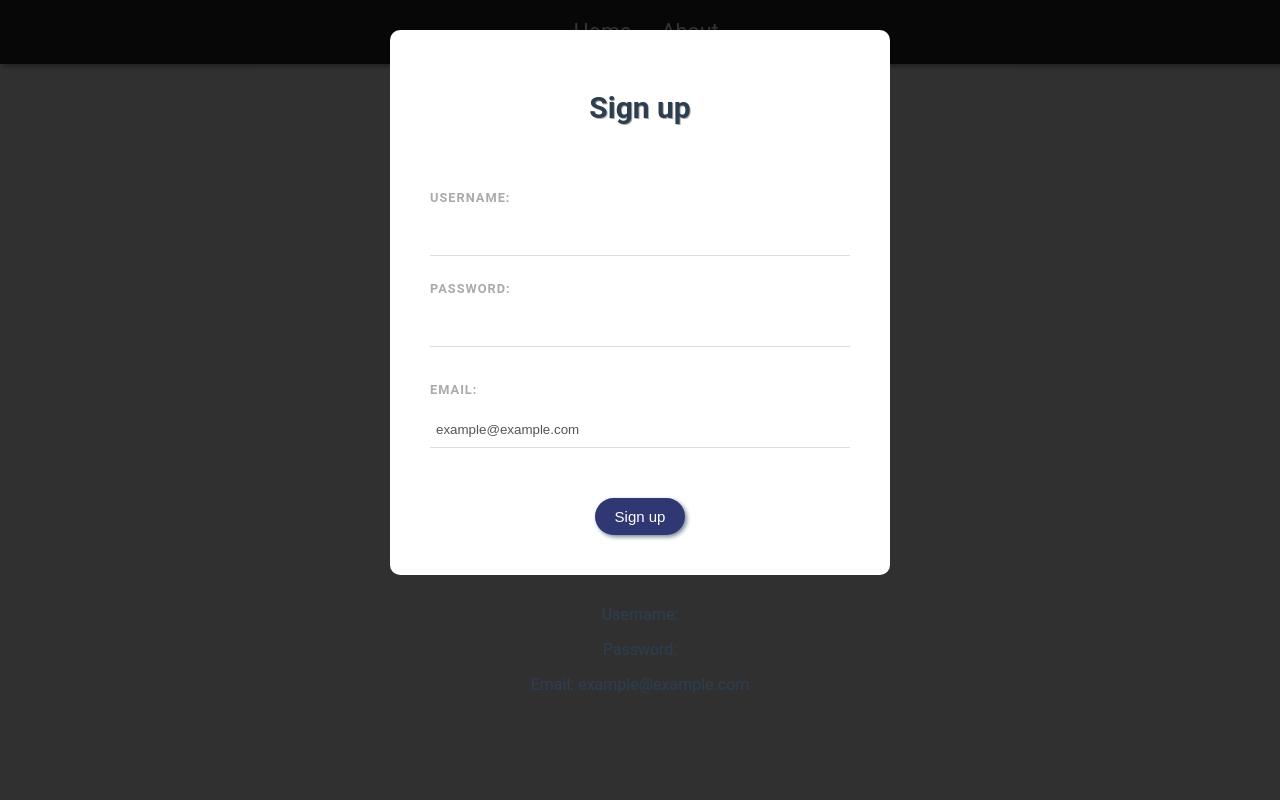
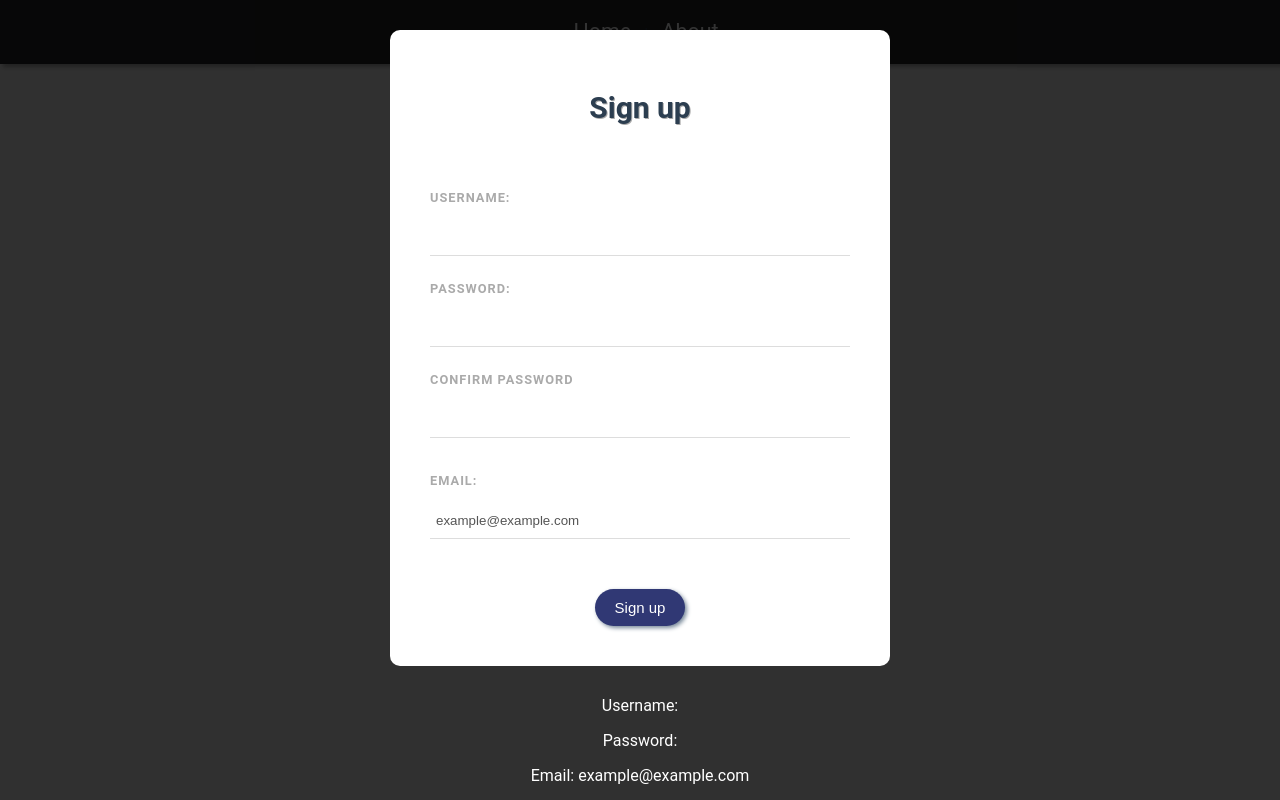
Before and after one commit to AlexKanakis5/Web, a Vue app in the folder Vue/VueTest/router-test/: page / in a window 1280 px wide. Both pictures are taken after a click on the button "SIGN UP". Shown: the top 800 px of the page. Built offline with nearby package versions, Linux system fonts and the light colour scheme.

Commit message:
added some validation (needs fixing)

```diff
--- a/Vue/VueTest/router-test/src/components/Signup.vue
+++ b/Vue/VueTest/router-test/src/components/Signup.vue
@@ -1,5 +1,5 @@
 /* TODO:
-
+        FIX VALIDATION
 
 */
 
@@ -26,8 +26,10 @@ input fields και ισως να τα χειριστούμε στη βάση δ
             <input type="username" required v-model="username">
             <label>Password:</label>
             <input type="password" required v-model="password">
-            <!-- Password error handlign -->
+            <!-- Password error handling -->
             <!-- Checks only if length > 8 -->
+            <label>Confirm password</label>
+            <input type="password" required v-model="password2">
             <div class="perror">{{password_error}}</div>
 
             <label>Email:</label>
@@ -49,8 +51,19 @@ input fields και ισως να τα χειριστούμε στη βάση δ
         <p>Username: {{username}}</p>
         <p>Password: {{password}}</p>
         <p>Email: {{email}}</p>
+        <p>Password2:{{password2}}</p>
     </div>
 </template>
+
+
+------------------------SCRIPTS-------------------------
+------------------------SCRIPTS-------------------------
+------------------------SCRIPTS-------------------------
+------------------------SCRIPTS-------------------------
+------------------------SCRIPTS-------------------------
+------------------------SCRIPTS-------------------------
+
+
 
 <script>
 export default {
@@ -60,6 +73,7 @@ export default {
             email: 'example@example.com',
             username: '',
             password: '',
+            password2: '',
             password_error:''
         }
 
@@ -80,13 +94,61 @@ export default {
         */
         HandleSubmit ()
         {
-           this.password_error = this.password.length > 8 ?
-                '':'Password must be at least 8 characters'
-        }
+
+            this.PasswordValidation()
+
+
+        },
+
+        //---------PASSWORD VALIDATION-------------
+        PasswordValidation()
+        {
+            //----------------------WORKS ----------------
+            if(this.password.length < 8)
+            {
+                this.password_error='Password must be at least 8 characters'
+            }
+            else if(this.password != this.password2)
+            {
+                this.password_error= 'Passwords do not match'
+            }
+
+
+            //----------------DOES NOT WORK-----------------
+            else if(this.password.search(/[A-Z]/) < 1 )
+            {
+                this.password_error='uppercase'
+            }
+            else if(this.password.search(/[0-9]/) < 1 )
+            {
+                this.password_error='number'
+            }
+            else if(this.password.search(/[a-z]/) < 1 )
+            {
+                this.password_error='lowercase'
+            }
+            else
+            {
+                this.password_error=''
+            }
+        },
+
     }
 
 }
 </script>
+
+
+
+
+
+------------------------STYLES--------------------------
+------------------------STYLES--------------------------
+------------------------STYLES--------------------------
+------------------------STYLES--------------------------
+------------------------STYLES--------------------------
+
+
 
 <style scoped>
     .blur
@@ -159,4 +221,8 @@ export default {
         margin-top: 10px;
         font-weight: bold;
     }
+    p
+    {
+        color: white
+    }
 </style>
```
